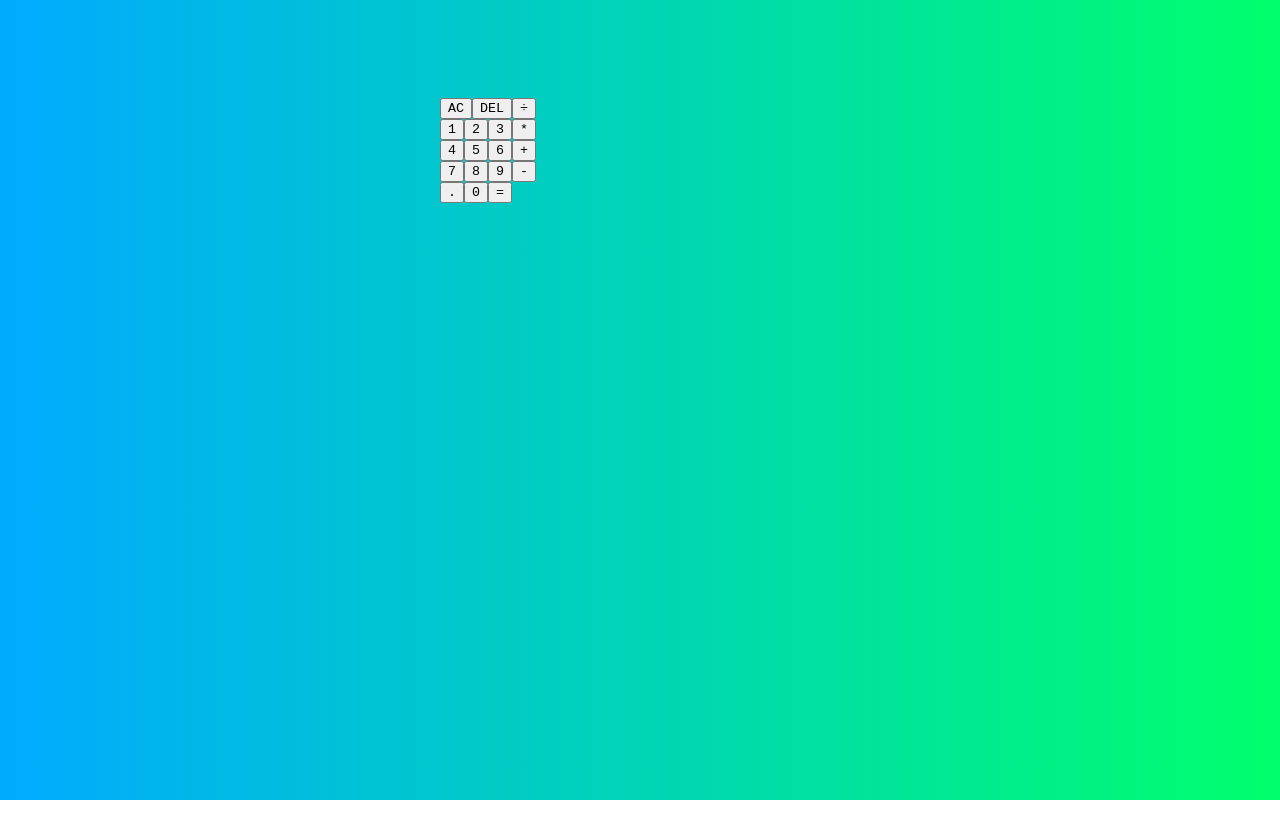
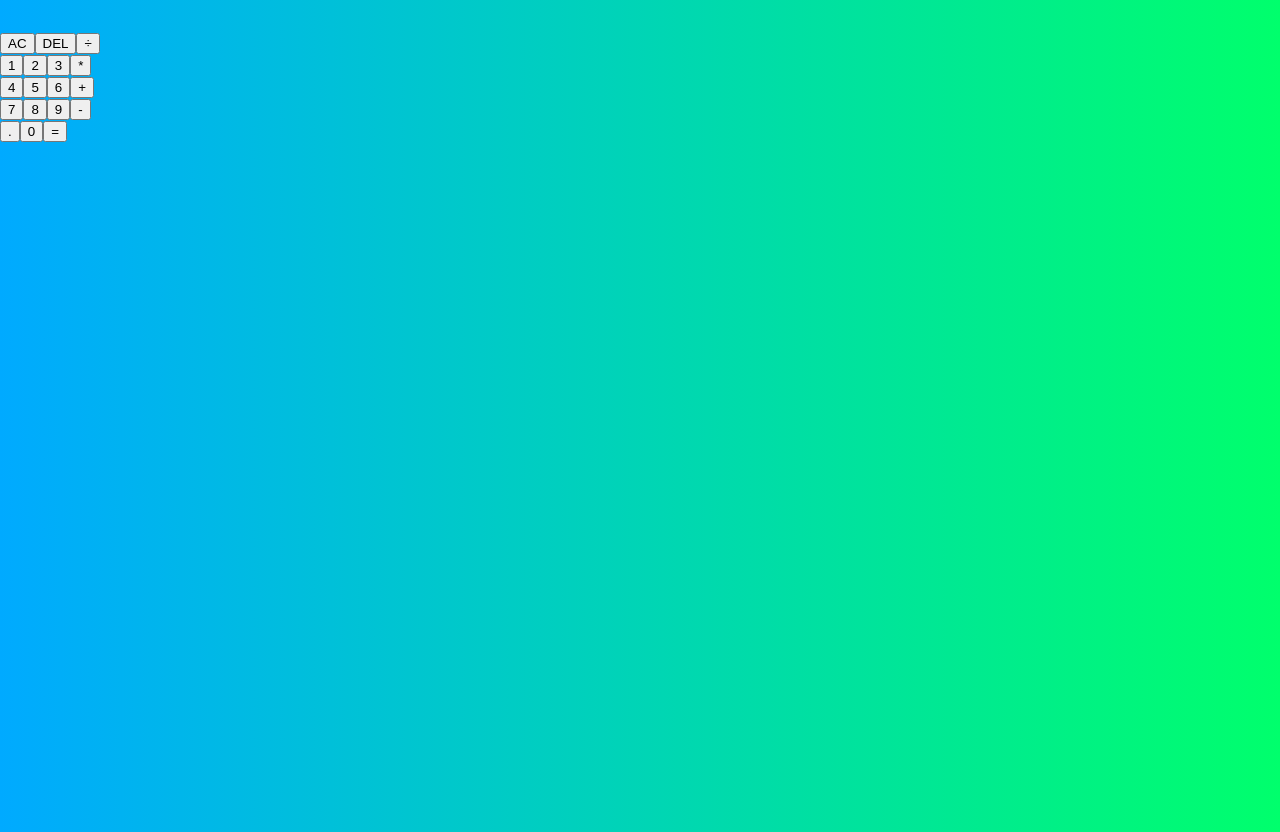
Before and after one commit to sahilburle/React, a React (Create React App) app in the folder calculator/: page / in a window 1280 px wide. Before the commit the page ends 800 px from the top, so only its background shows below. Built offline with nearby package versions, Linux system fonts and the light colour scheme.

Commit message:
calculator

```diff
--- a/calculator/src/App.js
+++ b/calculator/src/App.js
@@ -1,15 +1,13 @@
-import './styles.css';
+import "./styles.css";
 
 function App() {
   return (
     <div className="calculator-grid">
       <div className="output">
-        <div className="previous-operand">
-          <div className="current-operand">
+        <div className="previous-operand"></div>
+        <div className="current-operand"></div>
 
-          </div>
-        </div>
-        <button className='span-two'>AC</button>
+        <button className="span-two">AC</button>
         <button>DEL</button>
         <button>÷</button>
         <button>1</button>
@@ -26,7 +24,8 @@ function App() {
         <button>-</button>
         <button>.</button>
         <button>0</button>
-        <button className='span-two'>=</button>
+        <button className="span-two">=</button>
+
       </div>
     </div>
   );
--- a/calculator/src/styles.css
+++ b/calculator/src/styles.css
@@ -1,22 +1,19 @@
 *, *::before, *::after {
     box-sizing:border-box;
-    font-family: 'Courier New', Courier, monospace;
-    font-weight: normal;
   }
 
   body {
     margin: 0;
-    padding: 0;
     background: linear-gradient(to right, #00AAFF, #00FF6C);
   }
 
   .calculator-grid{
     display: grid;
-    justify-content: center;
-    align-items: center;
+    margin-top: 2rem;
+
     min-height: 100vh;
     grid-template-columns: repeat(4, 100px);
-    grid-template-rows: minmax(120px, auto) repeat(5,100px);
+    grid-template-rows: minmax(7rem, auto) repeat(5,100px);
   }
 
   .calculator-grid > button {
```
